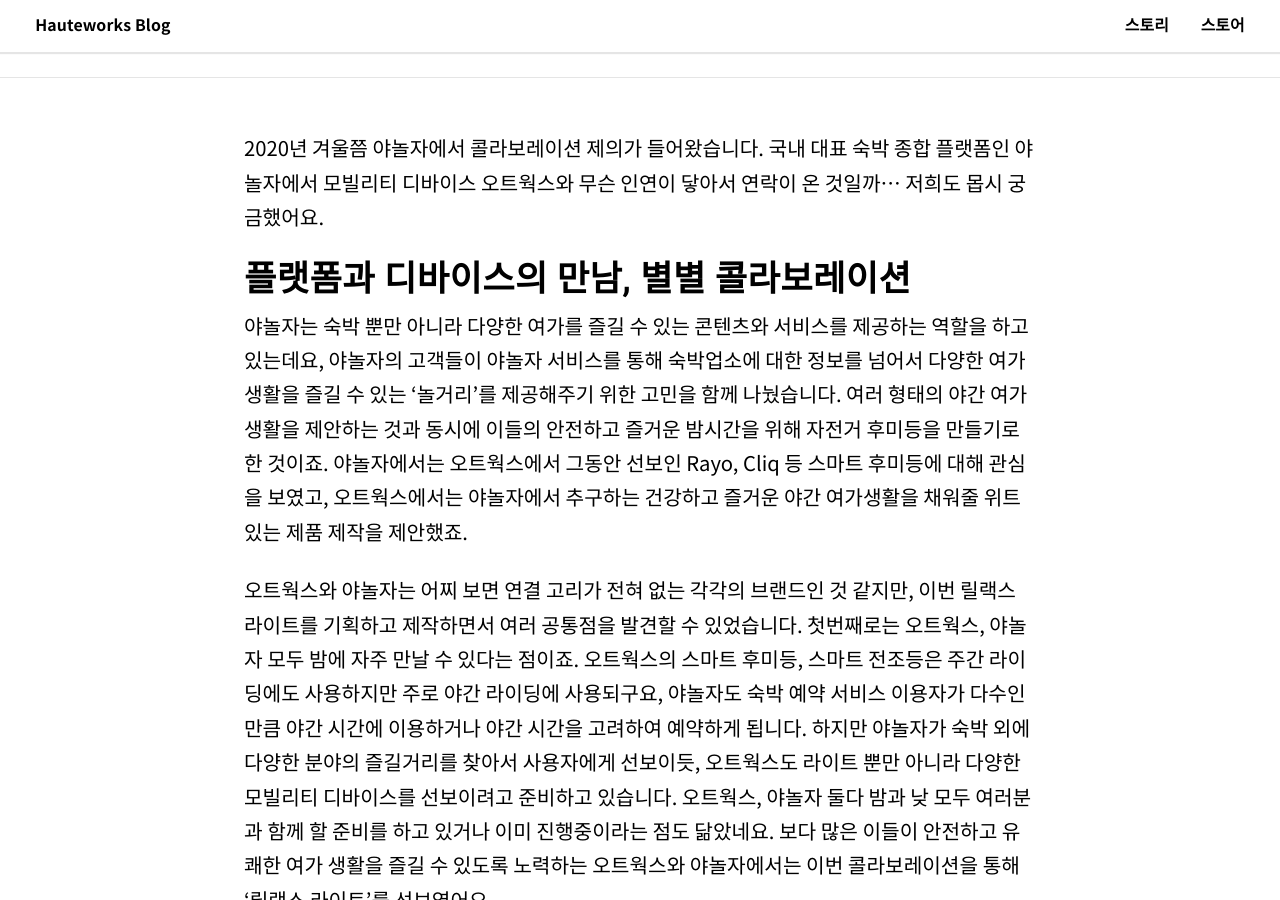
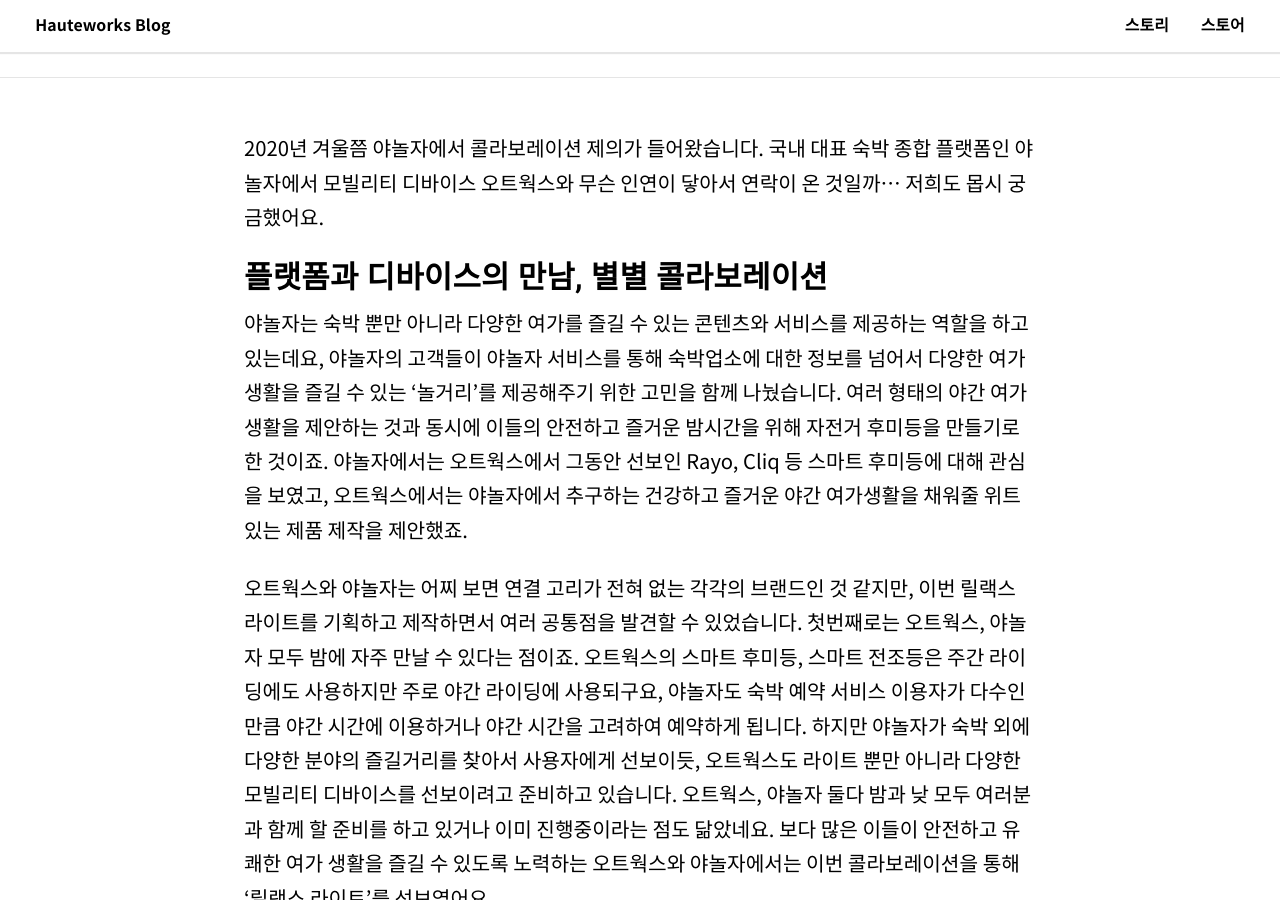
Before and after one commit to hauteworks/hauteworks-blog, a Jekyll site: the page built from _posts/2021-06-05-yanolja-colaboration.markdown, in a window 1280 px wide and 900 px high, scrolled down 1115 px. Built offline with Jekyll 4.4.1, drawn with Linux system fonts in a browser that asks for light colours; nearby versions of some CDN libraries.

Commit message:
소제목 폰트 사이즈 변경

```diff
--- a/_posts/2021-06-05-yanolja-colaboration.markdown
+++ b/_posts/2021-06-05-yanolja-colaboration.markdown
@@ -10,7 +10,7 @@
 ---
 
 2020년 겨울쯤 야놀자에서 콜라보레이션 제의가 들어왔습니다. 국내 대표 숙박 종합 플랫폼인 야놀자에서 모빌리티 디바이스 오트웍스와 무슨 인연이 닿아서 연락이 온 것일까... 저희도 몹시 궁금했어요.
-## 플랫폼과 디바이스의 만남, 별별 콜라보레이션
+### 플랫폼과 디바이스의 만남, 별별 콜라보레이션
 야놀자는 숙박 뿐만 아니라 다양한 여가를 즐길 수 있는 콘텐츠와 서비스를 제공하는 역할을 하고 있는데요, 야놀자의 고객들이 야놀자 서비스를 통해 숙박업소에 대한 정보를 넘어서 다양한 여가생활을 즐길 수 있는 '놀거리'를 제공해주기 위한 고민을 함께 나눴습니다. 여러 형태의 야간 여가 생활을 제안하는 것과 동시에 이들의 안전하고 즐거운 밤시간을 위해 자전거 후미등을 만들기로 한 것이죠. 야놀자에서는 오트웍스에서 그동안 선보인 Rayo, Cliq 등 스마트 후미등에 대해 관심을 보였고, 오트웍스에서는 야놀자에서 추구하는 건강하고 즐거운 야간 여가생활을 채워줄 위트 있는 제품 제작을 제안했죠.
 
 오트웍스와 야놀자는 어찌 보면 연결 고리가 전혀 없는 각각의 브랜드인 것 같지만, 이번 릴랙스 라이트를 기획하고 제작하면서 여러 공통점을 발견할 수 있었습니다. 첫번째로는 오트웍스, 야놀자 모두 밤에 자주 만날 수 있다는 점이죠. 오트웍스의 스마트 후미등, 스마트 전조등은 주간 라이딩에도 사용하지만 주로 야간 라이딩에 사용되구요, 야놀자도 숙박 예약 서비스 이용자가 다수인만큼 야간 시간에 이용하거나 야간 시간을 고려하여 예약하게 됩니다. 하지만 야놀자가 숙박 외에 다양한 분야의 즐길거리를 찾아서 사용자에게 선보이듯, 오트웍스도 라이트 뿐만 아니라 다양한 모빌리티 디바이스를 선보이려고 준비하고 있습니다. 오트웍스, 야놀자 둘다 밤과 낮 모두 여러분과 함께 할 준비를 하고 있거나 이미 진행중이라는 점도 닮았네요. 보다 많은 이들이 안전하고 유쾌한 여가 생활을 즐길 수 있도록 노력하는 오트웍스와 야놀자에서는 이번 콜라보레이션을 통해 '릴랙스 라이트'를 선보였어요.
```
